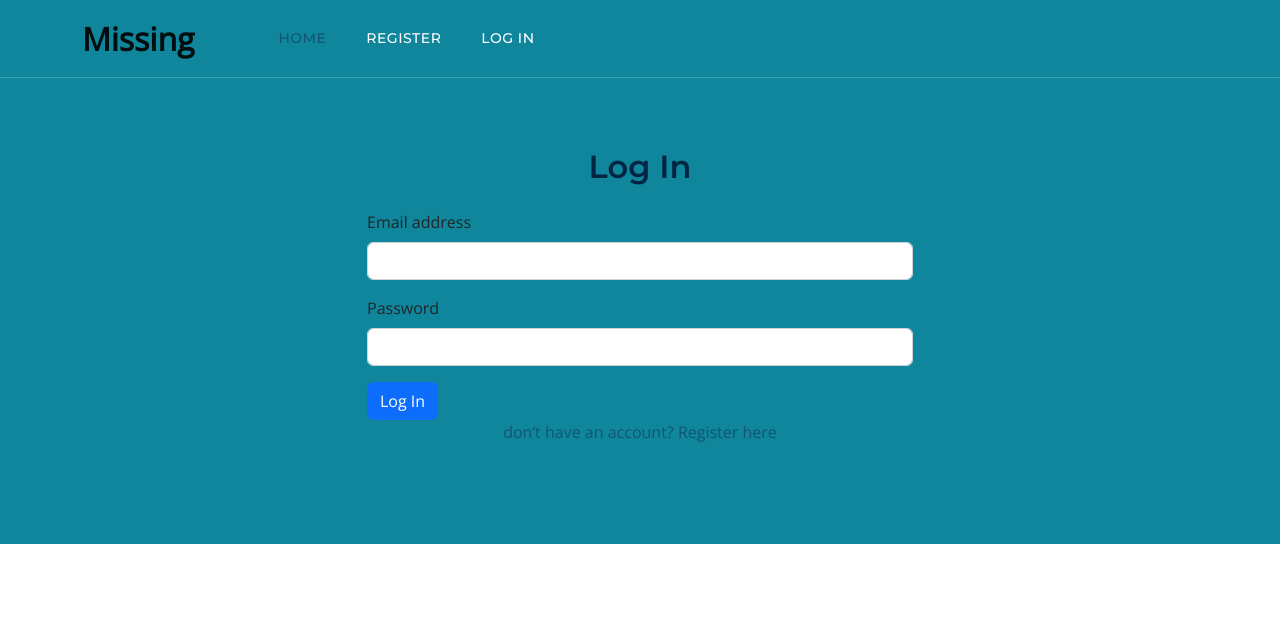
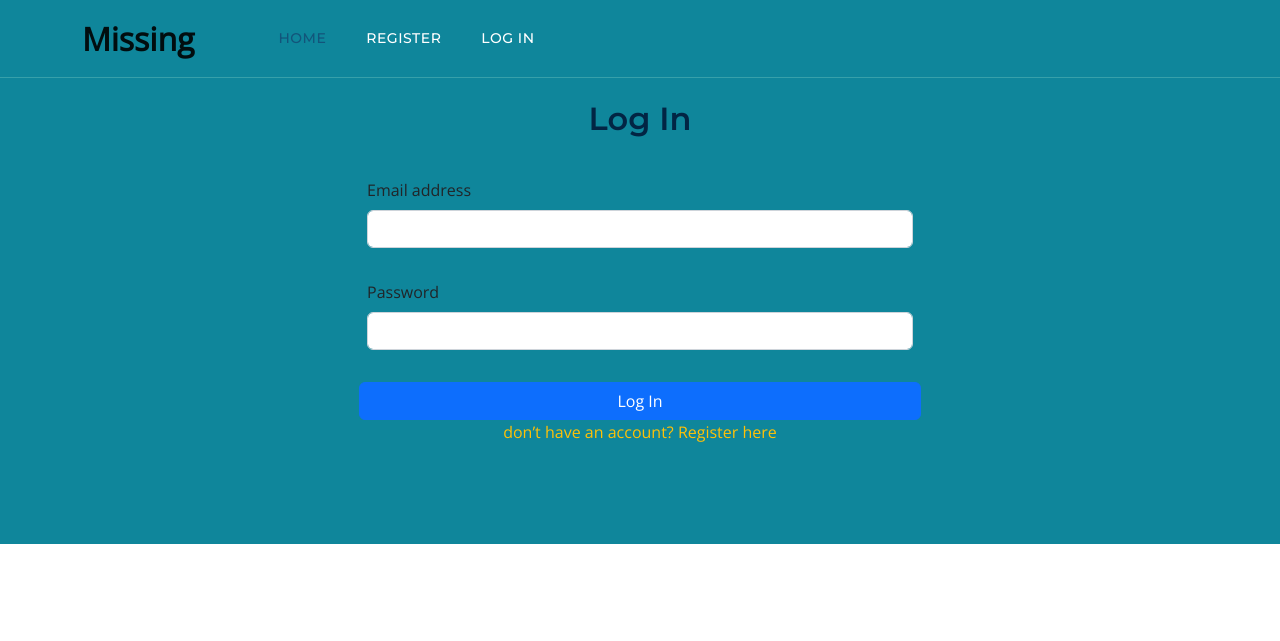
Before and after one commit to eyoul/missing_person, a Flask app: page /auth/login in a window 1280 px wide. Shown: the top 641 px of the page. Run offline with Flask 3, Linux system fonts and the light colour scheme; some libraries are stand-ins or nearby versions.

Commit message:
Update login.html

```diff
--- a/missing/templates/auth/login.html
+++ b/missing/templates/auth/login.html
@@ -5,7 +5,7 @@
   <div class="container">
     <div class="row justify-content-center">
       <div class="col-md-6">
-        <form method="post"><br><br>
+        <form method="post" class="row g-3"><br><br>
           <h3 class="mb-4" style="text-align: center; color: rgb(2, 37, 68);">Log In</h3>
           <div class="mb-3">
             <label for="email" class="form-label">Email address</label>
@@ -18,7 +18,7 @@
           <button type="submit" class="btn btn-primary">Log In</button>
         </form>
       </div>
-      <a style="text-align: center;" href="{{ url_for('auth.register') }}">don’t have an account? Register here</a>
+      <a class="link-warning" style="text-align: center;" href="{{ url_for('auth.register') }}">don’t have an account? Register here</a>
     </div>
   </div>
 </section>
```
